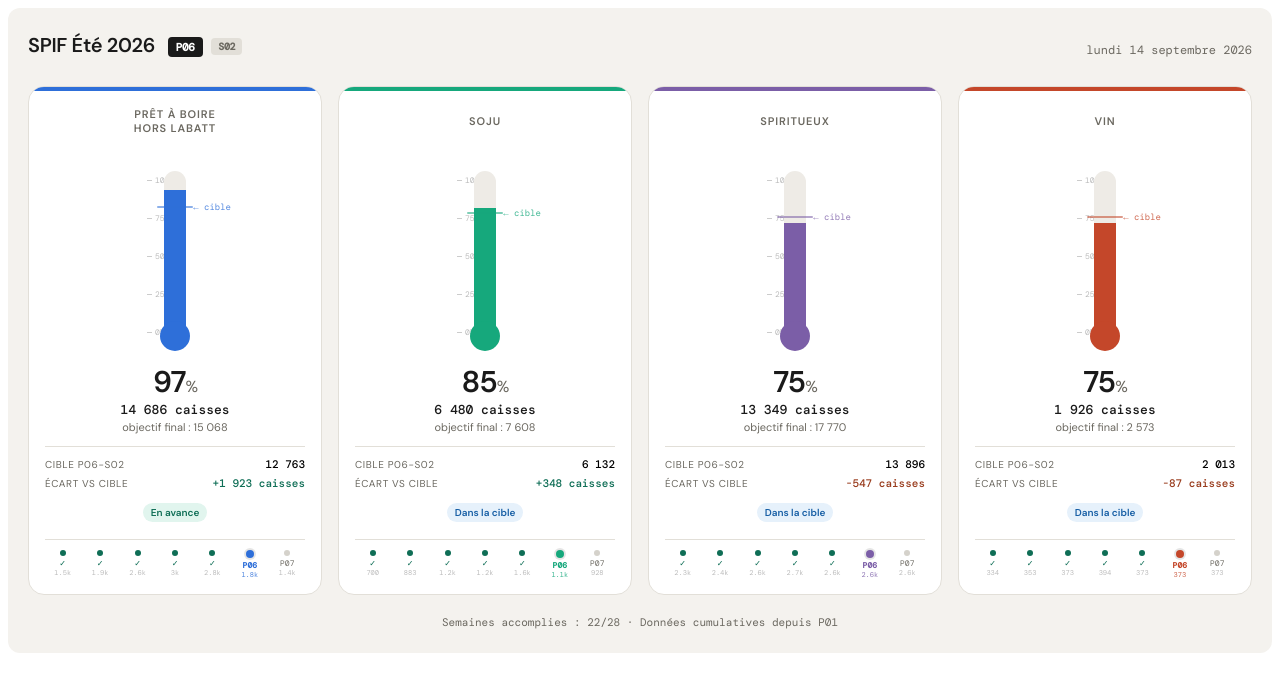
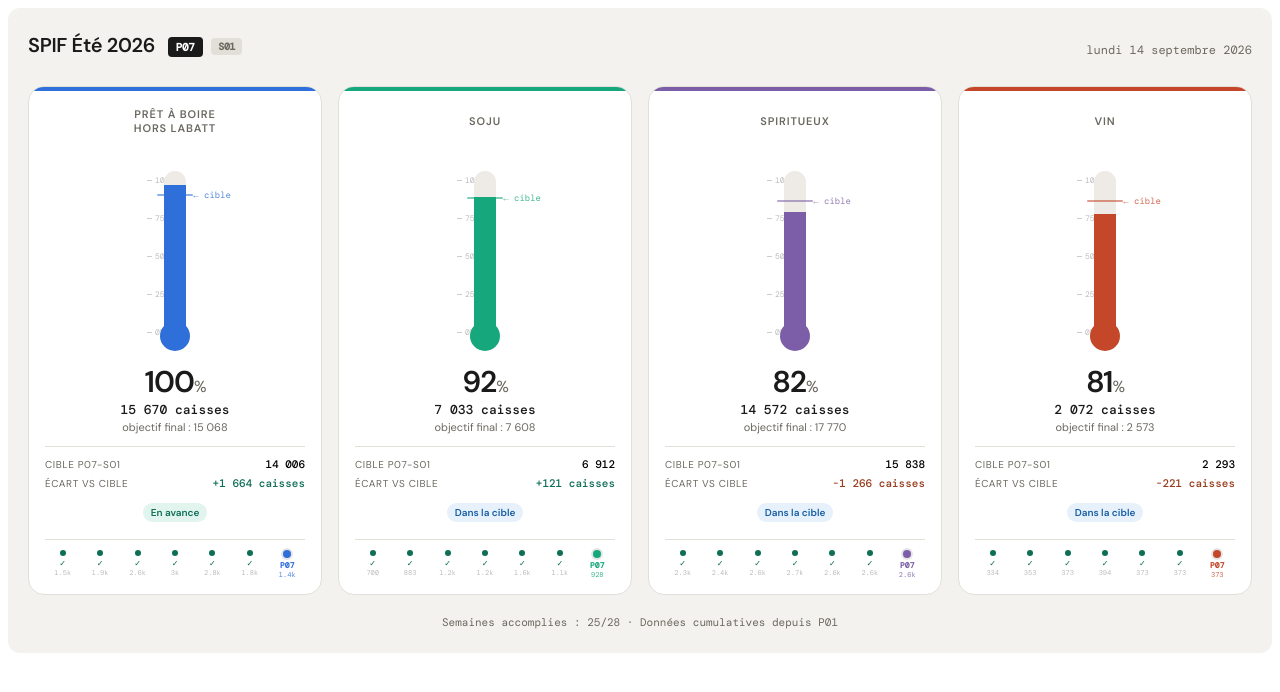
Before and after one commit to Hugish32/spif-dashboard, a plain HTML site: page index.html in a window 1280 px wide. Drawn offline with nearby package versions, Linux system fonts and the light colour scheme.

Commit message:
Update index.html

```diff
--- a/index.html
+++ b/index.html
@@ -61,17 +61,17 @@
 // À METTRE À JOUR CHAQUE LUNDI — 7 valeurs seulement
 // ════════════════════════════════════════════════════
 var SPIF_CONFIG = {
-  periodeActuelle: 'P06',           // ← période en cours
-  semaineActuelle: 'S02',           // ← semaine en cours
-  periodeNum: 6,                    // ← numéro période (1-7)
-  semainesTotalesAccomplies: 22    // ← +1 chaque lundi
+  periodeActuelle: 'P07',           // ← période en cours
+  semaineActuelle: 'S01',           // ← semaine en cours
+  periodeNum: 7,                    // ← numéro période (1-7)
+  semainesTotalesAccomplies: 25    // ← +1 chaque lundi
 };
 
 var SPIF_VENTES = {
-  PAB:        14686,   // ← total cumulatif caisses PAB
-  SOJU:       6480,   // ← total cumulatif caisses SOJU
-  SPIRITUEUX: 13349,   // ← total cumulatif caisses SPIRITUEUX
-  VIN:        1926     // ← total cumulatif caisses VIN
+  PAB:        15670,   // ← total cumulatif caisses PAB
+  SOJU:       7033,   // ← total cumulatif caisses SOJU
+  SPIRITUEUX: 14572,   // ← total cumulatif caisses SPIRITUEUX
+  VIN:        2072     // ← total cumulatif caisses VIN
 };
 // ════════════════════════════════════════════════════
 
```
